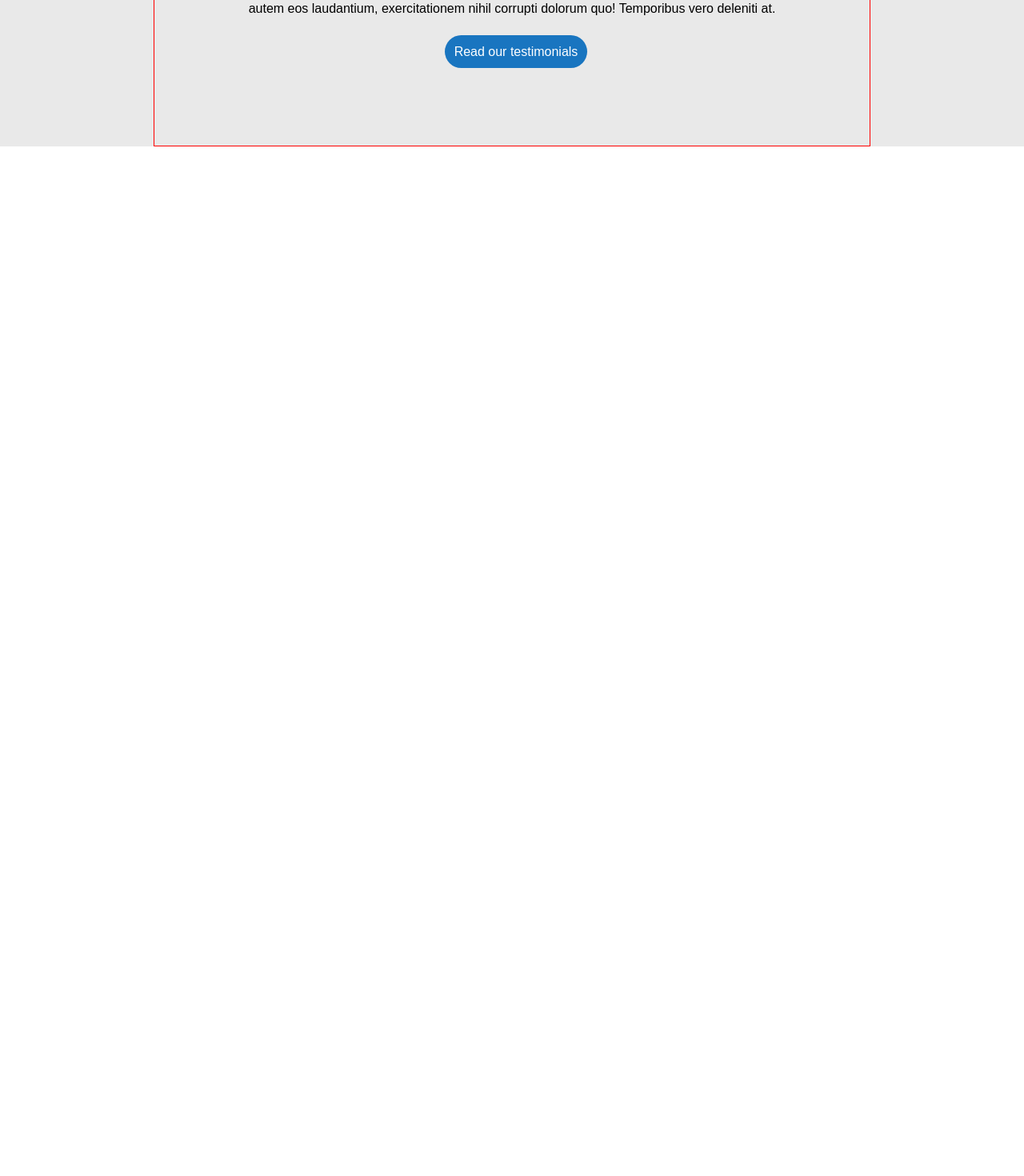
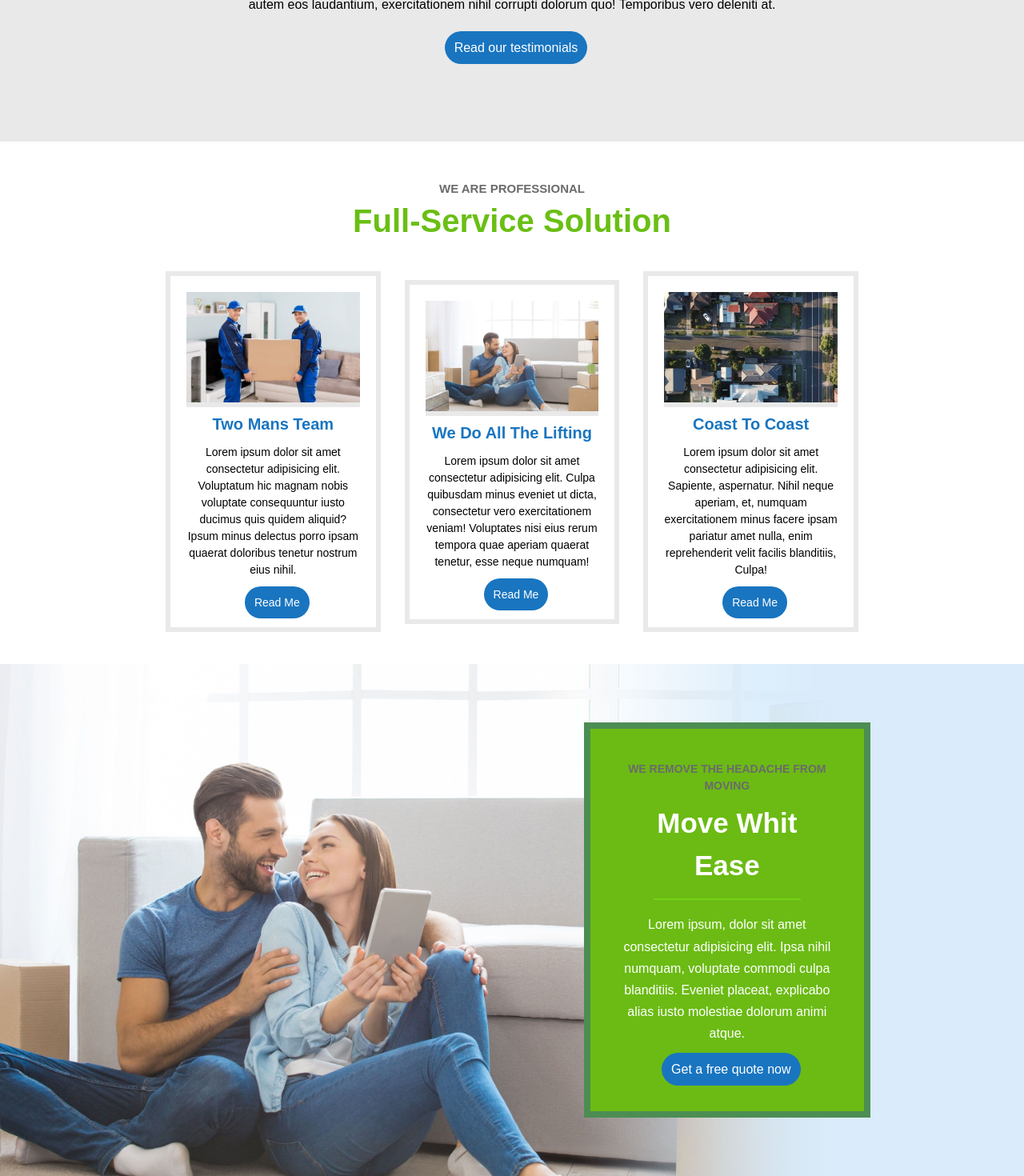
Before and after one commit to turchimatteo/proj-html-vuejs, a Vue app: page / in a window 1280 px wide. Shown: the part 1030-2500 px from the top of the page at 80% size. Before the commit the page ends 1213 px from the top, so only its background shows below. Built offline with nearby package versions, Linux system fonts and the light colour scheme.

Commit message:
aggiunte due section(service solution e move with ease)

```diff
--- a/src/App.vue
+++ b/src/App.vue
@@ -3,6 +3,7 @@
     <Header />
     <Main />
     <ServiceSolution />
+    <MoveWhitEase />
   </div>
 </template>
 
@@ -10,6 +11,7 @@
 import Header from "./components/Header.vue";
 import Main from "./components/Main.vue";
 import ServiceSolution from "./components/ServiceSolution.vue";
+import MoveWhitEase from "./components/MoveWithEase.vue";
 
 
 export default {
@@ -18,6 +20,7 @@ export default {
     Header,
     Main,
     ServiceSolution,
+    MoveWhitEase,
   },
 };
 </script>
--- a/src/components/Header.vue
+++ b/src/components/Header.vue
@@ -27,7 +27,7 @@
                         <a href="#">FAQ</a>
                         <a href="#">Blog</a>
                         <a href="#">Contact</a>
-                        <span>Free Quote</span>
+                        <span class="my_button">Free Quote</span>
                     </nav>
                 </div>
             </div>
@@ -65,14 +65,6 @@
             a:hover {
                 color: #69bf14;
             }
-            span {
-                background-color: #1975c0;
-                color: white;
-                padding: 12px;
-                border-radius: 100px;
-                margin-left: 10px;
-                cursor: pointer;
-            }
         }
     }
 }
--- a/src/components/Main.vue
+++ b/src/components/Main.vue
@@ -17,7 +17,7 @@
                         <h4>Headache free</h4>
                         <h2>Award winning moving company</h2>
                         <p>Lorem ipsum dolor, sit amet consectetur adipisicing elit. Magnam at repellat, dolorem non iste, sint ut fugiat necessitatibus autem eos laudantium, exercitationem nihil corrupti dolorum quo! Temporibus vero deleniti at.</p>
-                        <span>Read our testimonials</span>
+                        <span class="my_button">Read our testimonials</span>
                     </div>
                </div>
             </div>
@@ -82,13 +82,5 @@
     p {
         margin-bottom: 30px;
     }
-    span {
-        background-color: #1975c0;
-        color: white;
-        padding: 12px;
-        border-radius: 100px;
-        margin-left: 10px;
-        cursor: pointer;
-    }
 }
 </style>
--- /dev/null
+++ b/src/components/MoveWithEase.vue
@@ -0,0 +1,66 @@
+<template>
+    <section class="move-with-ease">
+        <div class="container">
+            <div class="content">
+                <div class="box">
+                    <h4>We remove the headache from moving</h4>
+                    <h2>Move Whit Ease</h2>
+                    <hr>
+                    <p>Lorem ipsum, dolor sit amet consectetur adipisicing elit. Ipsa nihil numquam, voluptate commodi culpa blanditiis. Eveniet placeat, explicabo alias iusto molestiae dolorum animi atque.</p>
+                    <span class="my_button">Get a free quote now</span>
+                </div>
+            </div>
+        </div>
+    </section>
+</template>
+<style lang="scss" scoped>
+@import '../style/general.scss';
+
+.move-with-ease {
+    background-image: url("../assets/images/avada-movers-movewithease-background-new.jpg");
+    height: 80vh;
+    background-size: cover;
+    background-position: top;
+    background-repeat: no-repeat;
+    margin-top: 40px;
+    display: flex;
+    .content {
+        display: flex;
+        align-items: flex-end;
+        justify-content: center;
+        flex-direction: column;
+        .box {
+            background-color: #6bbb14;
+            padding: 40px;
+            width: 40%;
+            line-height: 1.5;
+            border: 8px solid #4c8d53;
+            text-align: center;
+            h4 {
+                text-transform: uppercase;
+                color: #6b6b6b;
+                font-size: 14px;
+                margin-bottom: 10px;
+            }
+            h2 {
+                color: white;
+                font-size: 35px;
+                margin-bottom: 10px;
+            }
+            hr {
+                background-color: #74d315;
+                height: 2px;
+                border: none;
+                width: 70%;
+                display: inline-block;
+                margin-bottom: 10px;
+            }
+            p {
+                color: white;
+                line-height: 1.7;
+                margin-bottom: 20px;
+            }
+        }
+    }
+}
+</style>
--- a/src/components/ServiceSolution.vue
+++ b/src/components/ServiceSolution.vue
@@ -1,6 +1,89 @@
 <template>
-
+    <section class="container">
+        <div class="service-solution">
+            <div class="title">
+                <h4>We are professional</h4>
+                <h2>Full-Service Solution</h2>
+            </div>
+            <div class="cards">
+                <div class="card">
+                    <img src="../assets/images/avada-movers-serviceonephoto-final-600x383.jpg" alt="">
+                    <div>
+                        <h4>Two Mans Team</h4>
+                        <p>Lorem ipsum dolor sit amet consectetur adipisicing elit. Voluptatum hic magnam nobis voluptate consequuntur iusto ducimus quis quidem aliquid? Ipsum minus delectus porro ipsam quaerat doloribus tenetur nostrum eius nihil.</p>
+                        <span class="my_button">Read Me</span>
+                    </div>
+                </div>
+                <div class="card">
+                    <img src="../assets/images/avada-movers-servicetwophoto-final-600x383.jpg" alt="">
+                    <div>
+                        <h4>We Do All The Lifting</h4>
+                        <p>Lorem ipsum dolor sit amet consectetur adipisicing elit. Culpa quibusdam minus eveniet ut dicta, consectetur vero exercitationem veniam! Voluptates nisi eius rerum tempora quae aperiam quaerat tenetur, esse neque numquam!</p>
+                        <span class="my_button">Read Me</span>
+                    </div>
+                </div>
+                <div class="card">
+                    <img src="../assets/images/avada-movers-servicethreephoto-final-600x383.jpg" alt="">
+                    <div>
+                        <h4>Coast To Coast</h4>
+                        <p>Lorem ipsum dolor sit amet consectetur adipisicing elit. Sapiente, aspernatur. Nihil neque aperiam, et, numquam exercitationem minus facere ipsam pariatur amet nulla, enim reprehenderit velit facilis blanditiis, Culpa!</p>
+                        <span class="my_button">Read Me</span>
+                    </div>
+                </div>
+            </div>
+        </div>
+    </section>
 </template>
 <style scoped lang="scss">
-
+@import '../style/general.scss';
+.service-solution {
+    margin-top: 50px;
+    .title {
+    display: flex;
+    justify-content: center;
+    align-items: center;
+    flex-direction: column;
+    h4 {
+        text-transform: uppercase;
+        color: #6b6b6b;
+        font-size: 15px;
+    }
+    h2 {
+        color: #69bf14;
+        margin-top: 10px;
+        margin-bottom: 20px;
+        font-size: 40px;
+    }
+ }
+    .cards {
+    display: flex;
+    justify-content: space-around;
+    align-items: center;
+    flex-direction: row;
+    margin-top: 20px;
+    .card {
+        border: 6px solid #e9e9e9;
+        width: 30%;
+        text-align: center;
+        font-size: 14px;
+        line-height: 1.5;
+        padding: 20px;
+        img {
+            border-bottom: 6px solid #e9e9e9;
+            width: 100%;
+        }
+        h4 {
+            color: #1975c0;
+            font-size: 20px;
+        }
+        p {
+            margin-bottom: 20px;
+            margin-top: 10px;
+        }
+        .my_button {
+            margin-bottom: 20px;
+        }
+    }
+ }
+}
 </style>
--- a/src/style/general.scss
+++ b/src/style/general.scss
@@ -1,7 +1,12 @@
 .container {
     max-width: 70%;
     margin: auto;
-
-    /* test */
-    border: 1px solid red;
 }
+.my_button {
+    background-color: #1975c0;
+    color: white;
+    padding: 12px;
+    border-radius: 100px;
+    margin-left: 10px;
+    cursor: pointer;
+}
```
